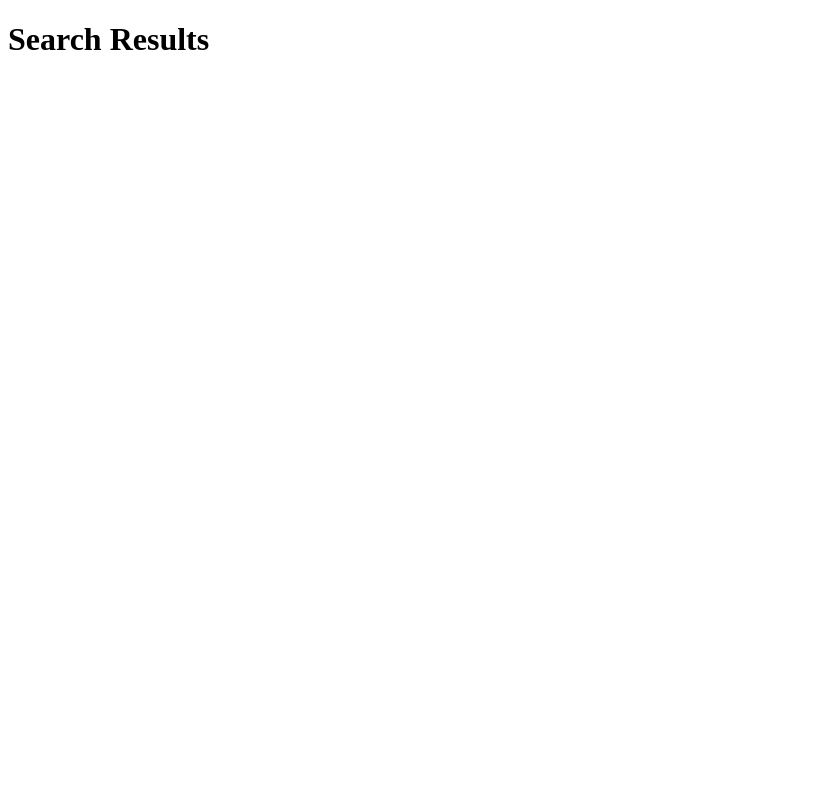
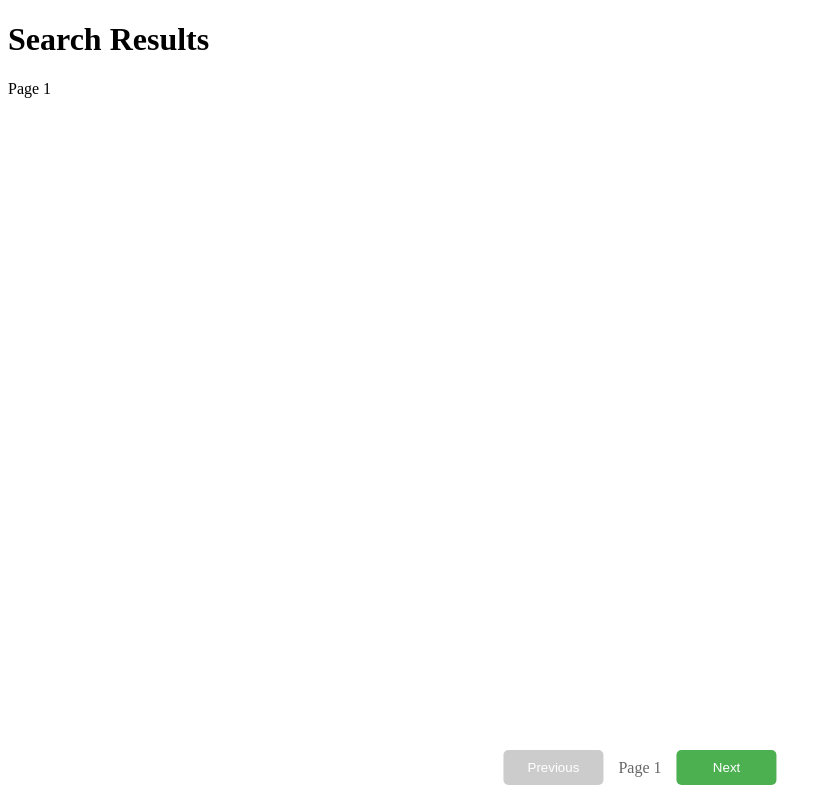
Before and after one commit to Mohamed-Ashraf273/SearchEngine, a plain HTML site: page code/index2.html in a window 1280 px wide. Shown: the whole page, without its empty margins (0-832 px from the left). Drawn offline with Linux system fonts and the light colour scheme.

Commit message:
updatingCode

```diff
--- a/code/index2.html
+++ b/code/index2.html
@@ -4,14 +4,63 @@
     <meta charset="UTF-8">
     <meta name="viewport" content="width=device-width, initial-scale=1.0">
     <title>Search Results</title>
+    <style>
+        .pagination-buttons-container {
+            position: fixed;
+            bottom: 10px;
+            left: 50%;
+            transform: translateX(-50%);
+            display: flex;
+            justify-content: center;
+            align-items: center;
+        }
+
+        .pagination-button {
+            padding: 10px 20px;
+            margin: 5px;
+            border: none;
+            border-radius: 5px;
+            cursor: pointer;
+            background-color: #4CAF50; /* Green */
+            color: white;
+            transition: background-color 0.3s;
+            flex-grow: 1;
+            width: 100px;
+        }
+
+        .pagination-button:hover {
+            background-color: #45a049;
+        }
+
+        .pagination-button:disabled {
+            background-color: #cccccc;
+            cursor: not-allowed;
+        }
+
+        .page-number {
+            display: inline-block;
+            margin: 0 10px;
+            color: #666666;
+        }
+    </style>
 </head>
 <body>
     <div class="container">
         <h1>Search Results</h1>
         <div id="searchResults"></div>
     </div>
+    <div class="pagination-buttons-container" id="paginationButtons">
+        <button id="previousButton" class="pagination-button" disabled>Previous</button>
+        <span class="page-number" id="pageNumber">Page 1</span>
+        <button id="nextButton" class="pagination-button">Next</button>
+    </div>
+
     <script>
         document.addEventListener("DOMContentLoaded", function() {
+            let currentPage = 1;
+            const resultsPerPage = 10;
+            let totalResults = 50;
+
             // Retrieve search query from URL parameter
             const urlParams = new URLSearchParams(window.location.search);
             const query = urlParams.get('query');
@@ -29,6 +78,46 @@
                     .catch(error => console.error('Error:', error));
                 //searchResults.innerHTML = `<p>Search Query: ${query}</p>`;
             }
+
+            function displayResults(page) {
+                const searchResults = document.getElementById('searchResults');
+                searchResults.innerHTML = ''; // Clear the page before displaying new content
+                const startIndex = (page - 1) * resultsPerPage + 1;
+                const endIndex = Math.min(startIndex + resultsPerPage - 1, totalResults);
+                //searchResults.innerHTML = `Displaying results ${startIndex} - ${endIndex} of ${totalResults}`;
+
+                // I will modify this part to display actual search results
+                // For demonstration, I'm just displaying the page number
+                searchResults.innerHTML += `<p>Page ${page}</p>`;
+                document.getElementById('pageNumber').textContent = `Page ${page}`;
+            }
+
+            function updatePaginationButtons() {
+                const previousButton = document.getElementById('previousButton');
+                const nextButton = document.getElementById('nextButton');
+                previousButton.disabled = currentPage === 1;
+                nextButton.disabled = currentPage * resultsPerPage >= totalResults;
+            }
+
+            function nextPage() {
+                currentPage++;
+                displayResults(currentPage);
+                updatePaginationButtons();
+            }
+
+            function previousPage() {
+                currentPage--;
+                displayResults(currentPage);
+                updatePaginationButtons();
+            }
+
+            // Event listeners for pagination buttons
+            document.getElementById('nextButton').addEventListener('click', nextPage);
+            document.getElementById('previousButton').addEventListener('click', previousPage);
+
+            // Initial display
+            displayResults(currentPage);
+            updatePaginationButtons();
         });
     </script>
 </body>
```
Also changed, not shown: 1 other file.
